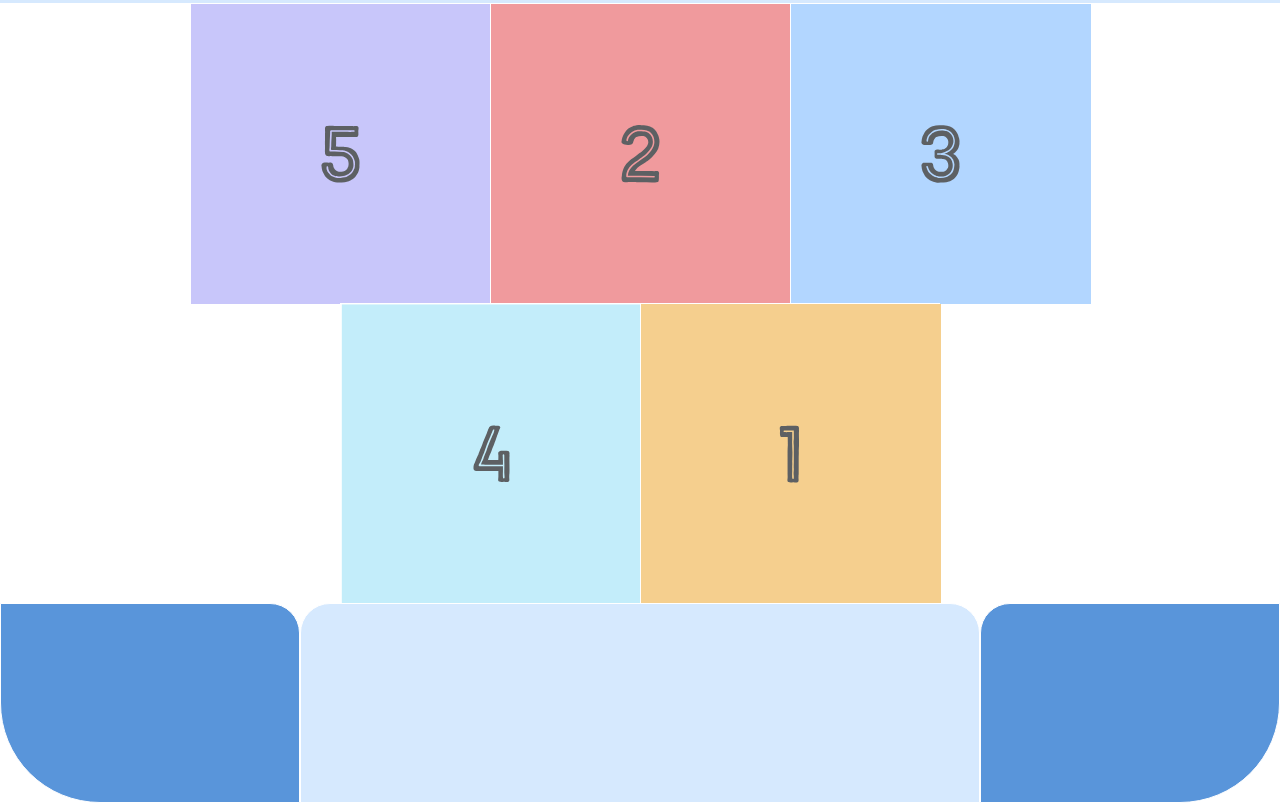
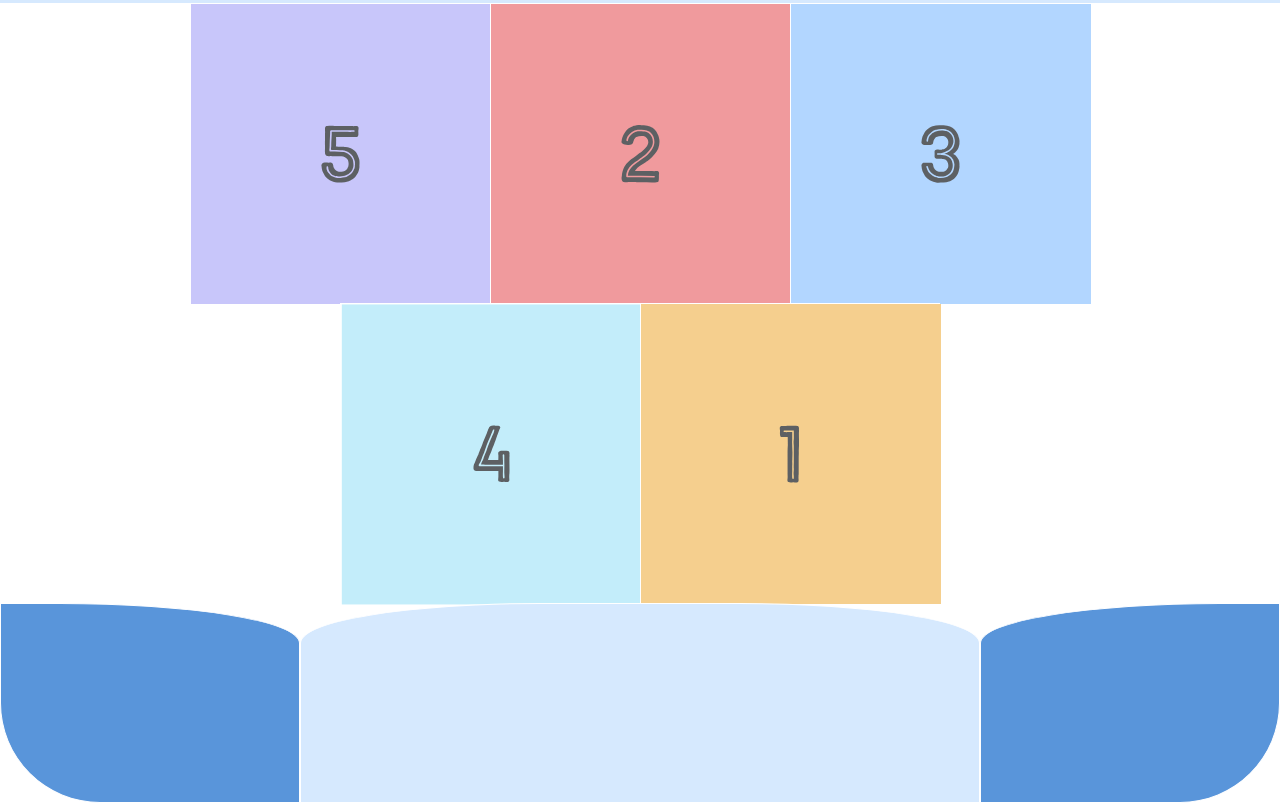
Before and after one commit to TheRealSogari/flexbox, a plain HTML site: page index.html in a window 1280 px wide. Shown: the part 361-1164 px from the top of the page. Drawn offline with Linux system fonts and the light colour scheme.

Commit message:
finalized footer corners

```diff
--- a/css/styles.css
+++ b/css/styles.css
@@ -95,8 +95,8 @@
     border: 1px solid #fff;
     background-color: #D6E9FE;
     height: 200px;
-    flex: 1;
-    border-radius: 30px 30px 0px 0px;
+    flex: auto;
+    border-radius: 240px 240px 0px 0px / 20% 20% 0px 0px;
 }
 
 .footer-one,
@@ -107,9 +107,9 @@
 }
 
 .footer-one {
-    border-radius: 0px 30px 0px 100px;
+    border-radius: 0px 240px 0px 100px /0px 20% 0px 100px;
 }
 
 .footer-three {
-    border-radius: 30px 0px 100px 0px;
+    border-radius: 240px 0px 100px 0px / 20% 0px 100px 0px;
 }
```
